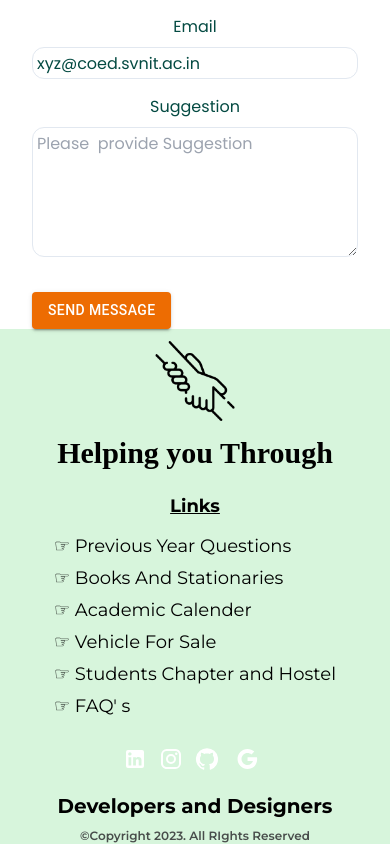
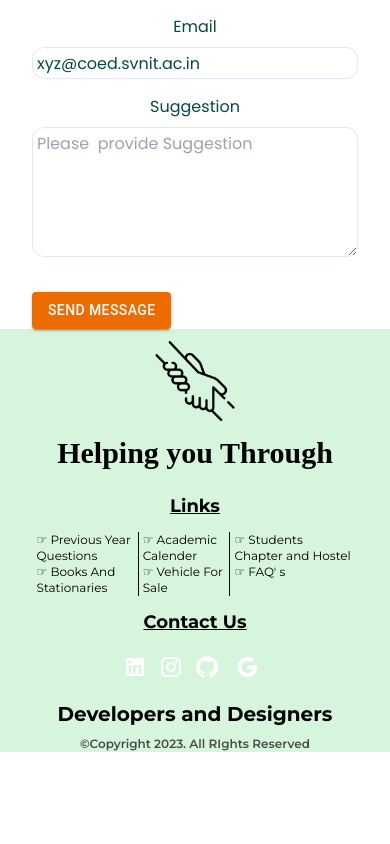
Before and after one commit to ujjwalkirti/helping-you-through, a Next.js app: page / in a window 390 px wide. Shown: the part 4838-5682 px from the top of the page. After the commit the page ends 5590 px from the top, so only its background shows below. Built offline with nearby package versions, Linux system fonts and the light colour scheme; no server answers; the database is empty.

Commit message:
Revert "BugFix :"Made footer responsive for small devices""

```diff
--- a/src/components/Footer.tsx
+++ b/src/components/Footer.tsx
@@ -28,18 +28,18 @@ const Footer = () => {
         Helping you Through
       </h1>
       <div className="mx-auto hidden sm:flex justify-center items-baseline">
-        <p className="  text-center py-5 mx-5">
+        <p className="  text-center py-5 ">
           &quot;Elevating College Excellence: Your Trusted Online Resource for
           Student Support and Success!&quot;
         </p>
       </div>
       <div className="w-5/6 flex flex-col sm:flex-row items-center justify-end py-5 mx-auto">
-        <div className=" mx-auto flex flex-col justify-between w-full sm:w-fit">
+        <div className=" mx-auto flex flex-col">
           <p className="text-center pb-3 font-bold text-lg text-black dark:text-white underline sm:dark:text-black">
             Links
           </p>
-          <div className="flex justify-around  flex-col mx-auto   text-lg gap-y-1">
-            <div className="flex flex-col gap-y-1 ">
+          <div className="flex flex-row sm:flex-col w-full text-xs sm:text-lg divide-x divide-zinc-950 sm:divide-x-0">
+            <div className="flex flex-col ">
               <Link
                 href="/pyq"
                 className="ml-1 hover:underline hover:text-[#20B15A] hover:font-bold dark:hover:text-white "
@@ -52,18 +52,20 @@ const Footer = () => {
               >
                 ☞ Books And Stationaries
               </Link>
+            </div>
+            <div className="flex flex-col">
               <Link href="/">
                 <span className="px-1 inline-block hover:underline hover:text-[#20B15A] hover:font-bold dark:hover:text-white ">
                   ☞ Academic Calender
                 </span>
               </Link>
-            </div>
-            <div className="flex flex-col gap-y-1">
-            <Link href="/view-items/vehicle">
+              <Link href="/view-items/vehicle">
                 <span className="px-1 inline-block hover:underline hover:text-[#20B15A] hover:font-bold dark:hover:text-white ">
                   ☞ Vehicle For Sale
                 </span>
               </Link>
+            </div>
+            <div className="flex flex-col ">
               <Link href="/reviews">
                 <span className="px-1 inline-block hover:underline hover:text-[#20B15A] hover:font-bold dark:hover:text-white ">
                   ☞ Students Chapter and Hostel
@@ -79,10 +81,10 @@ const Footer = () => {
         </div>
 
         <div className=" flex flex-col justify-around  mx-auto">
-          <p className="text-center py-3 font-bold text-lg hidden sm:block   text-black dark:text-white underline sm:dark:text-black">
+          <p className="text-center py-3 font-bold text-lg  text-black dark:text-white underline sm:dark:text-black">
             Contact Us
           </p>
-          <div className="flex flex-row sm:flex-col mt-5 sm:mt-0">
+          <div className="flex flex-row sm:flex-col">
             <Link href="" className="pt-1 text-lg items-center mx-1 ">
               <LinkedInIcon className="mr-1 text-white text-4xl" />
               <span className="hidden sm:inline-block hover:underline hover:text-[#20B15A] hover:font-bold dark:hover:text-white ">
```
